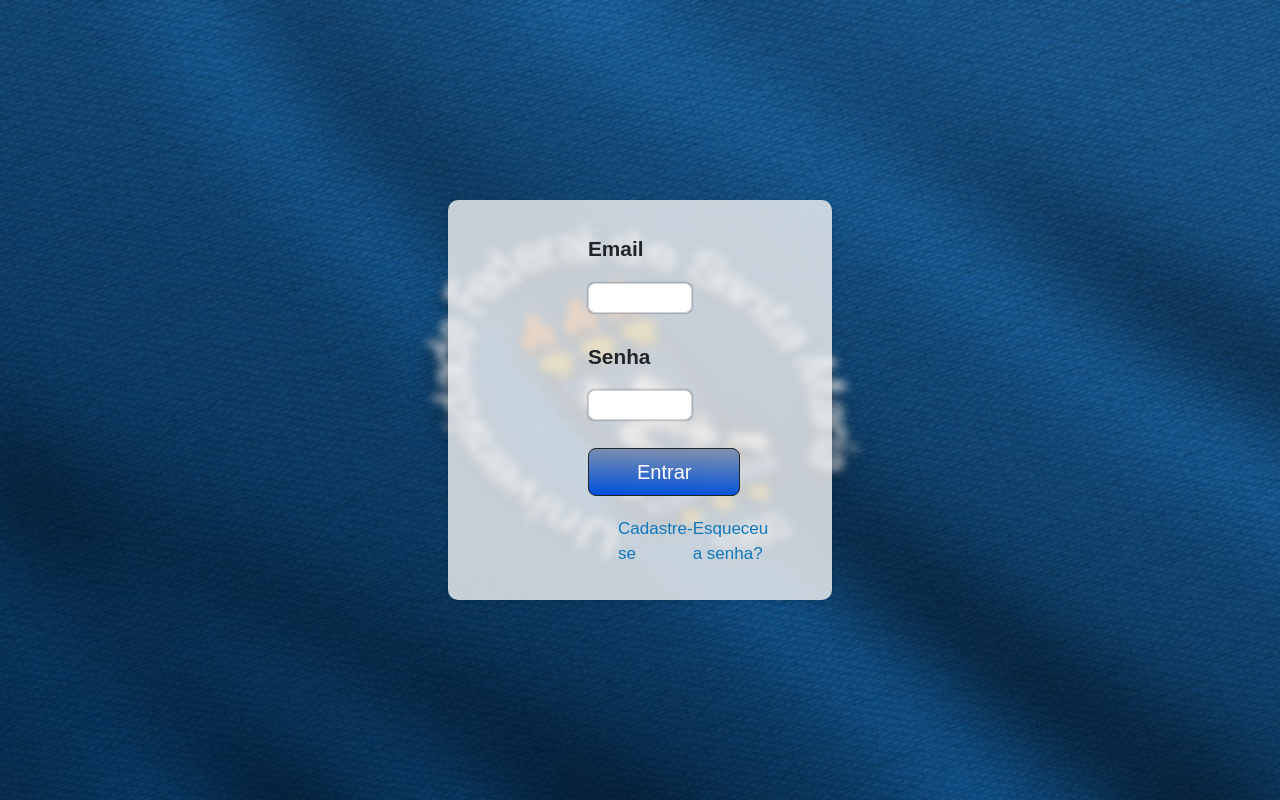
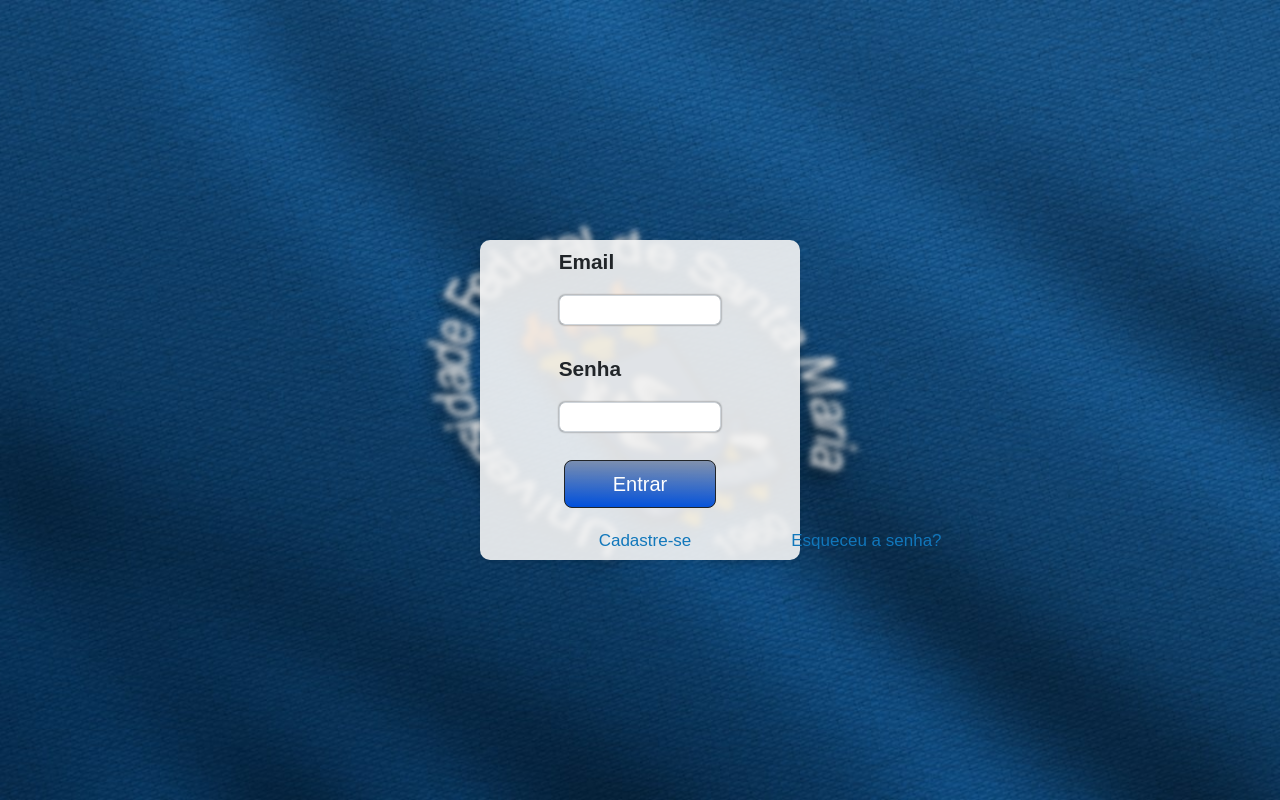
Before and after one commit to luismiguel3/prae-front, a React (Create React App) app: page / in a window 1280 px wide. Built offline with nearby package versions, Linux system fonts and the light colour scheme.

Commit message:
style: login page

```diff
--- a/src/pages/Login/index.jsx
+++ b/src/pages/Login/index.jsx
@@ -31,7 +31,7 @@ function Login() {
                 <Container fluid className='d-flex align-items-center justify-content-center' style={{height: '100vh'}}>
                     <Form onSubmit={handleSubmit(onSubmit)} style={{width:'100%'}}>
                         <Row md={1} className="justify-content-center"  >
-                            <Col md={4}>
+                            <Col md={7}>
                                 <Form.Group controlId="Email">
                                     <Form.Label style={{
                                         fontWeight: 'bold',
@@ -45,7 +45,7 @@ function Login() {
                             </Col>
                         </Row>
                         <Row md={1} className="justify-content-center"  >
-                            <Col md={4}>
+                            <Col md={7}>
                                 <Form.Group controlId="Password" >
                                     <Form.Label style={{
                                         marginBottom: '10px',
@@ -59,9 +59,11 @@ function Login() {
                                 <FormGroup className='text-center'>
                                     <Button variant="dark" type="submit" size="lg" className='px-5 submit-button'style={{marginTop:'20px'}}>Entrar</Button>
                                 </FormGroup>
-                                <FormGroup className='d-flex justify-content-between' style={{marginTop:"20px"}} >
-                                    <NavLink href='/cadastro' style={{color: "#1177BB", marginLeft:"30px", fontSize: "17px"}}>Cadastre-se</NavLink>
-                                    <NavLink href='/recuperar-senha' style={{color: "#1177BB",fontSize: "17px"}}>Esqueceu a senha?</NavLink>
+                                <FormGroup className='text-buttons' style={{marginTop:"20px", flexWrap: "nowrap"}}>
+                                    <div className="button-wrapper">
+                                        <NavLink href='/cadastro' style={{color: "#1177BB", fontSize: "17px", marginRight: "50px", marginLeft: "40px"}}>Cadastre-se</NavLink>
+                                        <NavLink href='/recuperar-senha' style={{color: "#1177BB", fontSize: "17px" }}>Esqueceu a senha?</NavLink>
+                                    </div>
                                 </FormGroup>
                             </Col>
                         </Row>
--- a/src/pages/Login/styles.css
+++ b/src/pages/Login/styles.css
@@ -8,13 +8,12 @@
 }
 
 .login-container {
-    width: 30%;
-    height: 50%;
-    background-color: rgba(245, 245, 245, 0.8);
+    width: 25%;
+    height: 40%;
+    background-color: rgba(245, 245, 245, 0.9);
     border-radius: 10px;
     box-shadow: 0px 2px 5px rgba(0, 0, 0, 0.1);
     display: flex;
-    flex-direction: column;
     justify-content: center;
     align-items: center;
 }
@@ -35,11 +34,23 @@
     background-image: url('/public/ufsm-logo.png');
     background-size: 35%;
     background-position: 50% 50%;
+    filter: blur(3px);
     background-repeat: no-repeat;
-    filter: blur(5px);
     height: 100%;
     position: absolute;
     width: 100%;
+}
+
+.text-buttons {
+    display: flex;
+    justify-content: space-around;
+    margin-top: 20px;
+}
+
+.button-wrapper {
+    display: flex;
+    gap: 50px;
+    white-space: nowrap;
 }
 
 .input {
```
